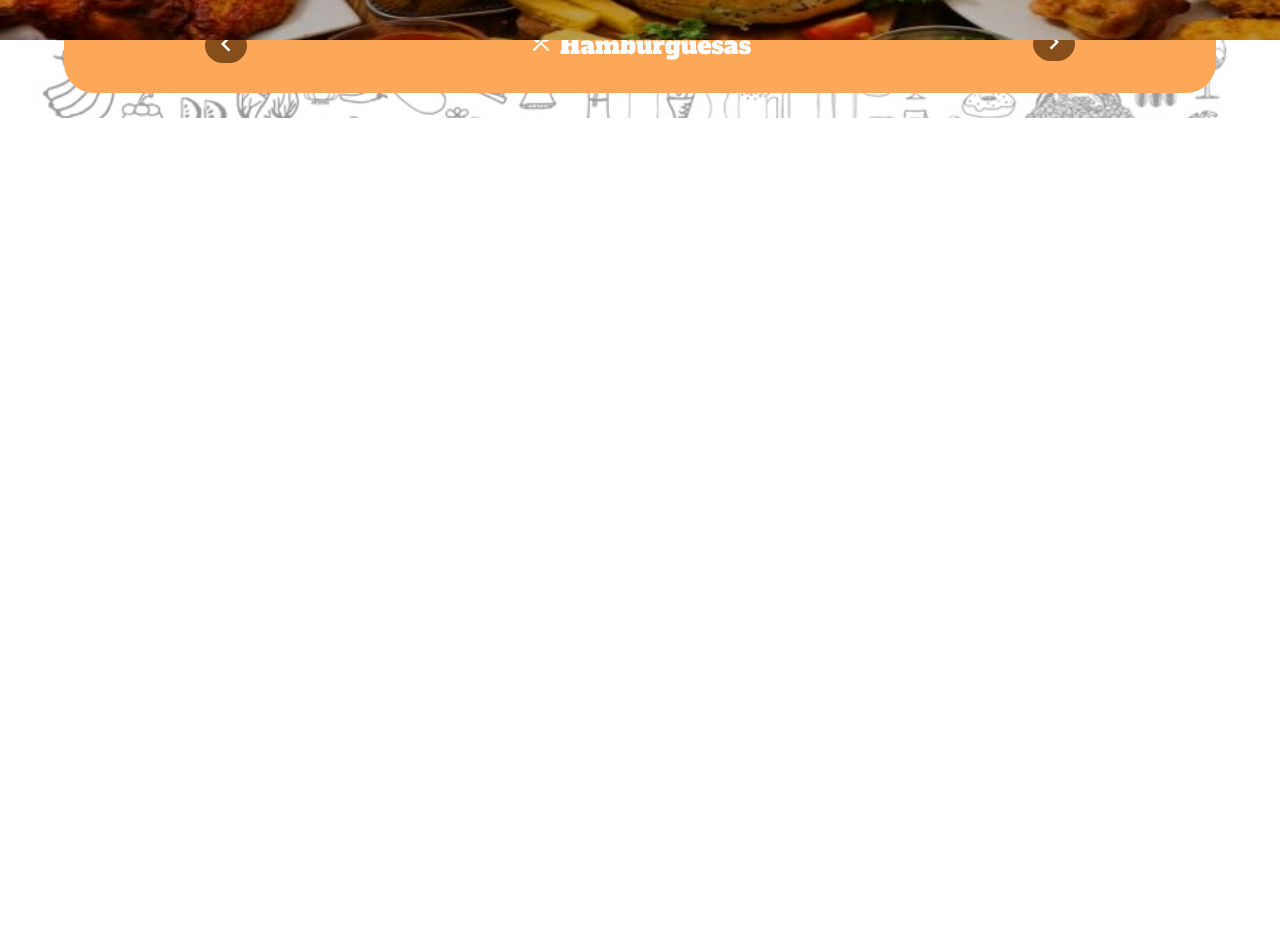
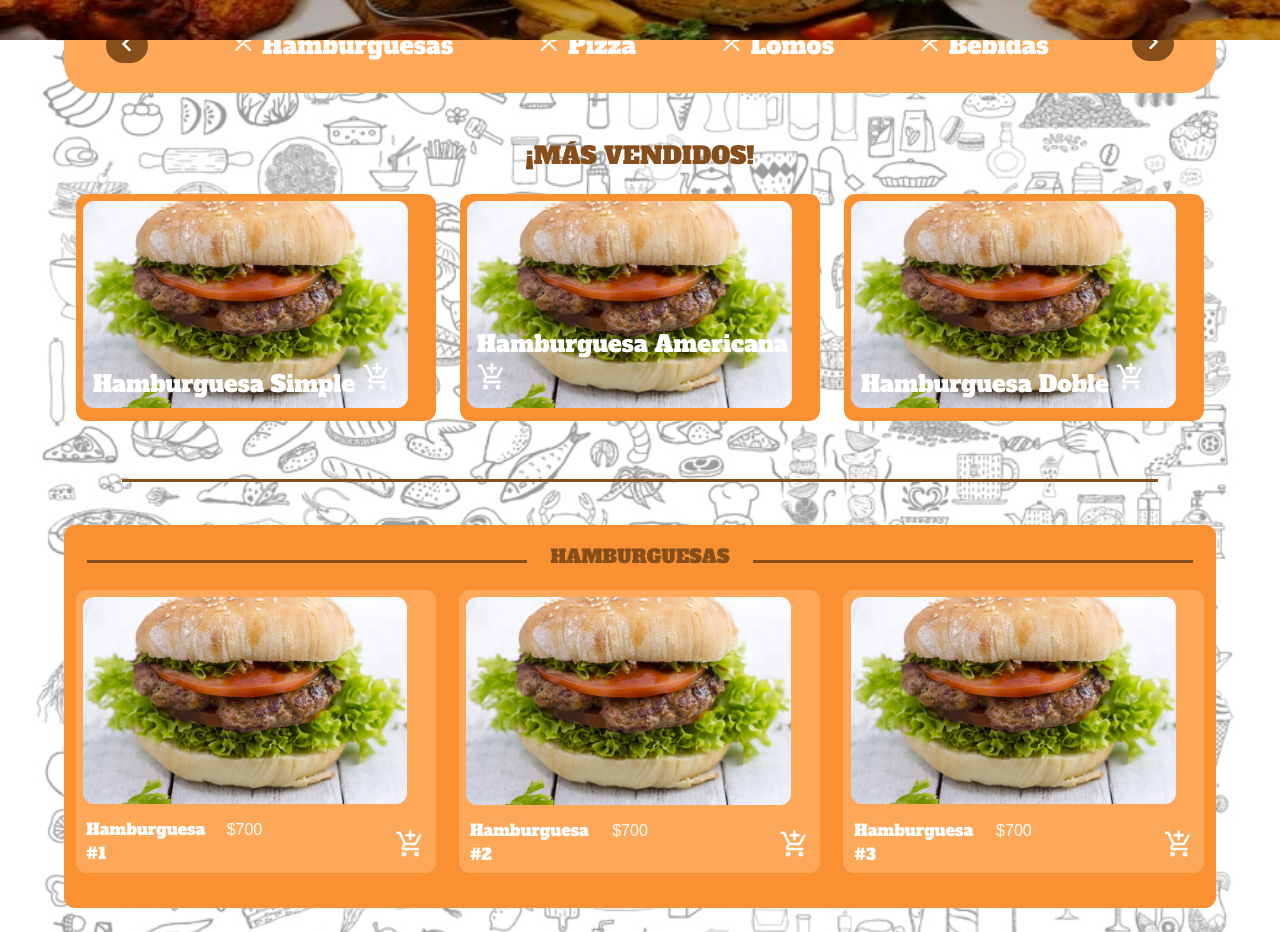
Before and after one commit to octaFacu/El-Buen-Sabor, a React (Vite) app in the folder elBuenSaborFront/: page / in a window 1280 px wide. Shown: the part 280-1212 px from the top of the page. Before the commit the page ends 800 px from the top, so only its background shows below. Built offline with nearby package versions, Linux system fonts and the light colour scheme; a web font is replaced by a local one.

Commit message:
environment variables arregladas

```diff
--- a/elBuenSaborFront/src/components/MenuCat.tsx
+++ b/elBuenSaborFront/src/components/MenuCat.tsx
@@ -3,13 +3,87 @@ const MenuCat: React.FC = () => {
 
 
     return(
+        <div>
         <div className="menuCat">
-      <div><button className="btnPag"><i className="material-icons" style={{fontSize: "30px"}}> keyboard_arrow_left</i></button></div>
-        <div style={{fontSize: "24px"}}><a><i className="material-icons" > local_dining</i> Hamburguesas</a></div>
-        {/*<div style="font-size: 24px;"><a><i class="material-icons"> local_dining</i> Pizza </a></div>
-        <div style="font-size: 24px;"><a><i class="material-icons"> local_dining</i> Lomos</a></div>
-    <div style="font-size: 24px;"><a><i class="material-icons"> local_dining</i> Bebidas</a></div>*/}
-        <div style={{fontSize: "24px"}}><button className="btnPag"><i className="material-icons" style={{fontSize: "30px"}}> keyboard_arrow_right</i></button></div>
+            <div><button className="btnPag"><i className="material-icons" style={{fontSize: "30px"}}> keyboard_arrow_left</i></button></div>
+            <div style={{fontSize: "24px"}}><a><i className="material-icons" > local_dining</i> Hamburguesas</a></div>
+            <div style={{fontSize: "24px"}}><a><i className="material-icons"> local_dining</i> Pizza </a></div>
+            <div style={{fontSize: "24px"}}><a><i className="material-icons"> local_dining</i> Lomos</a></div>
+            <div style={{fontSize: "24px"}}><a><i className="material-icons"> local_dining</i> Bebidas</a></div>
+            <div style={{fontSize: "24px"}}><button className="btnPag"><i className="material-icons" style={{fontSize: "30px"}}> keyboard_arrow_right</i></button></div>
+        </div>
+
+
+
+
+
+    <div className="containerMain">
+      <div style={{textAlign: "center"}}><h2 style={{ color: "#864e1b"}}>¡MÁS VENDIDOS!</h2></div>
+
+      <div className="containerCards">
+        <div className="cardNew">
+          <img className="imgCard" src="../src/assets/hamburguesa-simple.jpg" alt="Hamburguesa simple" style={{width: "100%"}}></img>
+          <div className="bottom-left">Hamburguesa Simple <i className="material-icons" style={{fontSize: "30px", marginTop: "5%;"}}> add_shopping_cart</i></div>
+        </div>
+        <div className="cardNew">
+          <img className="imgCard" src="../src/assets/hamburguesa-simple.jpg" alt="Hamburguesa americana" style={{width: "100%"}}></img>
+          <div className="bottom-left">Hamburguesa Americana <i className="material-icons" style={{fontSize: "30px", marginTop: "5%;"}}> add_shopping_cart</i></div>
+
+        </div>
+        <div className="cardNew">
+          <img className="imgCard" src="../src/assets/hamburguesa-simple.jpg" alt="Hamburguesa doble" style={{width: "100%"}}></img>
+          <div className="bottom-left">Hamburguesa Doble <i className="material-icons" style={{fontSize: "30px", marginTop: "5%;"}}> add_shopping_cart</i></div>
+
+        </div>
+      </div>
+      <hr></hr>
+
+      <div className="login-wrapper">
+        <div className="container-cat" style={{marginTop: "3%"}}>
+          <div className="centerTitle">
+
+            <hr style={{marginRight: "2%", marginLeft: "2%"}}></hr>
+            <div style={{textAlign: "center"}}><h3 style={{color: "#864e1b"}}>HAMBURGUESAS</h3></div>
+            <hr style={{marginRight: "2%", marginLeft: "2%"}}></hr>
+          </div>
+
+
+          <div className="containerCards">
+            <div className="cardNew colorMain">
+              <img className="imgCard" src="../src/assets/hamburguesa-simple.jpg" alt="Hamburguesa simple" style={{width:"100%"}}></img>
+
+              <div className="centerTitle margin-text">
+                <div style={{marginLeft: "2%"}}>Hamburguesa #1 </div>
+                <div className="secondary-text">$700</div>
+                <div className="shopping"> <i className="material-icons" style={{fontSize: "30px", marginTop:"5%"}}> add_shopping_cart</i></div>
+              </div>
+
+            </div>
+            <div className="cardNew colorMain">
+              <img className="imgCard" src="../src/assets/hamburguesa-simple.jpg" alt="Hamburguesa americana" style={{width:"100%"}}></img>
+
+              <div className="centerTitle margin-text">
+                <div style={{marginLeft: "2%"}}>Hamburguesa #2 </div>
+                <div className="secondary-text">$700</div>
+                <div className="shopping"> <i className="material-icons" style={{fontSize: "30px", marginTop:"5%"}}> add_shopping_cart</i></div>
+              </div>
+
+            </div>
+            <div className="cardNew colorMain">
+              <img className="imgCard" src="../src/assets/hamburguesa-simple.jpg" alt="Hamburguesa doble" style={{width:"100%"}}></img>
+              <div className="centerTitle margin-text">
+                <div style={{marginLeft: "2%"}}>Hamburguesa #3</div>
+                <div className="secondary-text">$700</div>
+                <div className="shopping"> <i className="material-icons" style={{fontSize: "30px", marginTop:"5%"}}> add_shopping_cart</i></div>
+              </div>
+
+            </div>
+          </div>
+
+        </div>
+      </div>
+    </div>
+    <br></br>
     </div>
     )
 }
--- a/elBuenSaborFront/src/components/Navbar.tsx
+++ b/elBuenSaborFront/src/components/Navbar.tsx
@@ -32,6 +32,7 @@ console.log(isAuthenticated);
             </div>
             <div>
               <h3>{user!.name}</h3>
+              <h3>{user!.id}</h3>
             </div>
           <div><LogoutBtn/></div>
         {/*</div>*/}
--- a/elBuenSaborFront/src/css/styles.css
+++ b/elBuenSaborFront/src/css/styles.css
@@ -150,7 +150,7 @@ body {
 .imgMain{
     margin: 0;
     width: 100%;
-    max-height: 30%;
+    height: 30%;
     position: absolute;
     left: 0px;
     right: 0px;
--- a/elBuenSaborFront/src/main.tsx
+++ b/elBuenSaborFront/src/main.tsx
@@ -12,7 +12,7 @@ import { Auth0Provider } from '@auth0/auth0-react'
 
 ReactDOM.createRoot(document.getElementById('root') as HTMLElement).render(
   <React.StrictMode>
-    <Auth0Provider domain={"dev-elbuensabor.us.auth0.com"} clientId={"GFBGwZPPuFKMKUsTtrfkwAqG3BJCIe5l"} authorizationParams={{
+    <Auth0Provider domain={import.meta.env.VITE_AUTH0_DOMAIN! as string} clientId={import.meta.env.VITE_AUTH0_CLIENT_ID! as string} authorizationParams={{
       redirect_uri: window.location.origin
     }}>
       <App />
```
Also changed, not shown: 1 other file (tests, documents, lock files or other folders).
